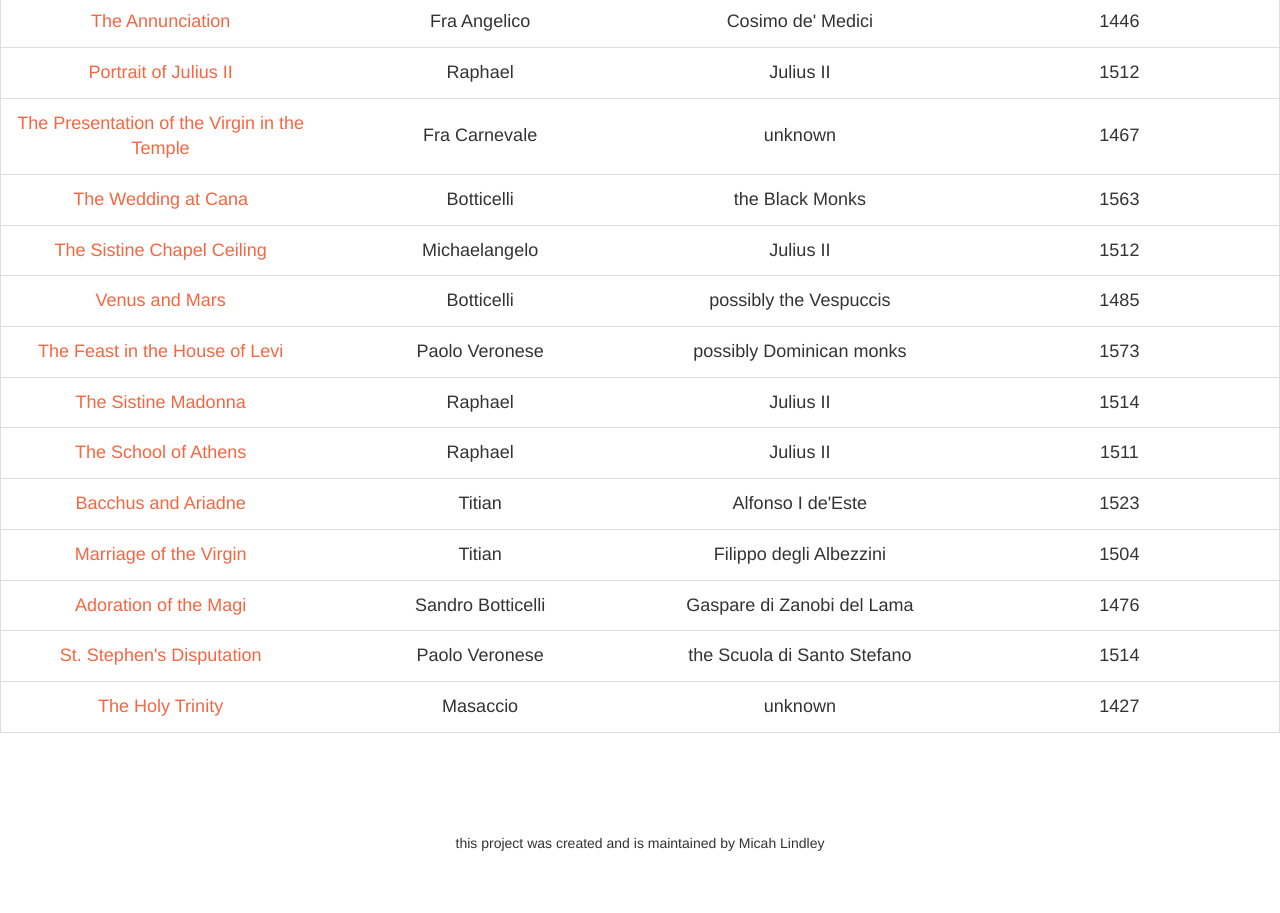
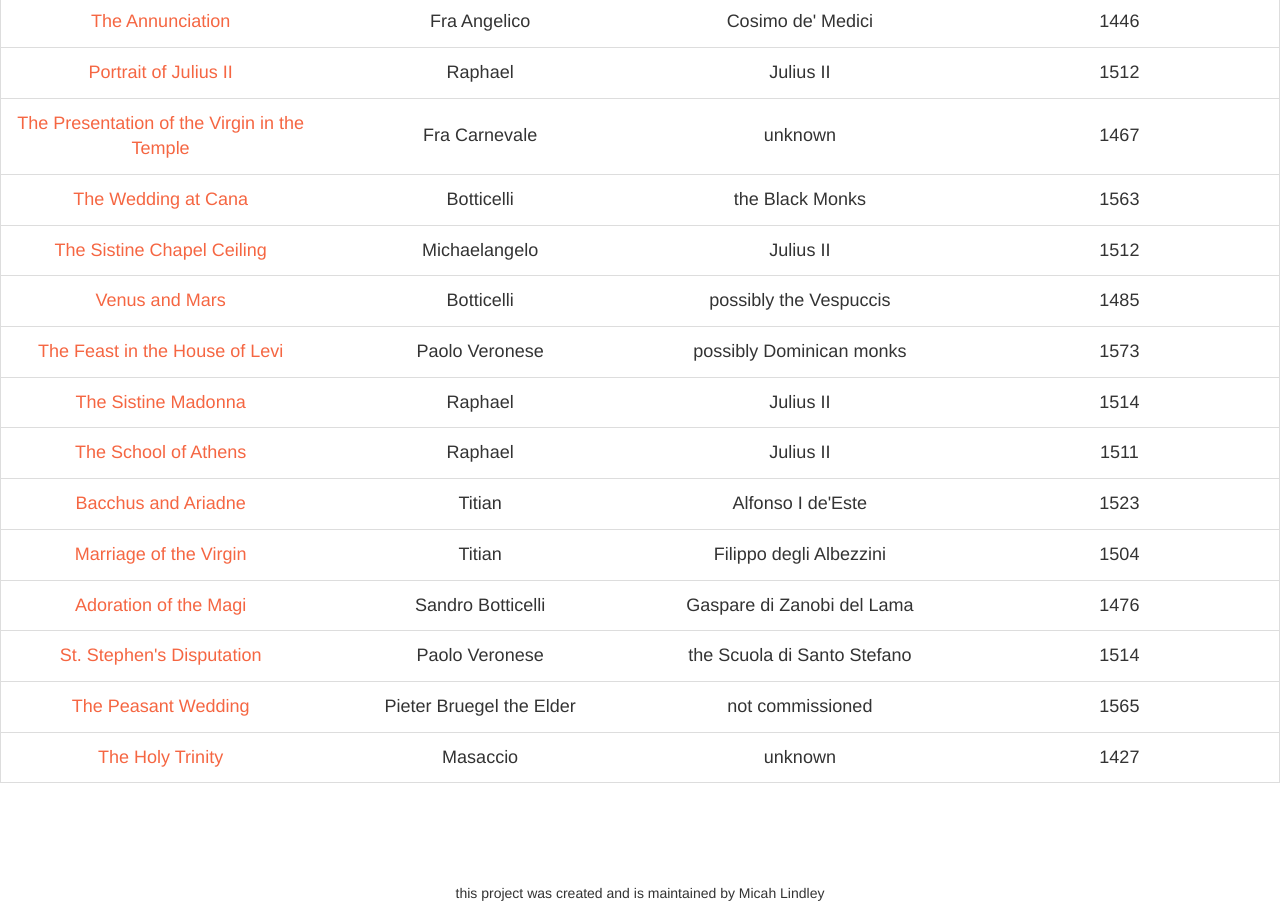
Before and after one commit to micahlt/renart, a plain HTML site: page art.html in a window 1280 px wide. Shown: the part 238-1151 px from the top of the page. Before the commit the page ends 1101 px from the top, so only its background shows below. Drawn offline with nearby package versions, Linux system fonts and the light colour scheme.

Commit message:
Update art.html

```diff
--- a/art.html
+++ b/art.html
@@ -14,7 +14,7 @@
   background-position: 10px 10px;;
   background-repeat: no-repeat;
   background-size: 25px;
-  width: 100%;
+  width: 60%;
   font-size: 16px;
   padding: 12px 20px 12px 40px;
   border: 1px solid #ddd;
@@ -168,6 +168,12 @@ p {
     <td>1514</td>
   </tr>
   <tr>
+    <td><a href="http://www.google.com/search?q=the+peasant+wedding">The Peasant Wedding</a></td>
+    <td>Pieter Bruegel the Elder</td>
+    <td>not commissioned</td>
+    <td>1565</td>
+  </tr>
+  <tr>
     <td><a href="http://www.google.com/search?q=the+holy+trinity+art">The Holy Trinity</a></td>
     <td>Masaccio</td>
     <td>unknown</td>
```
